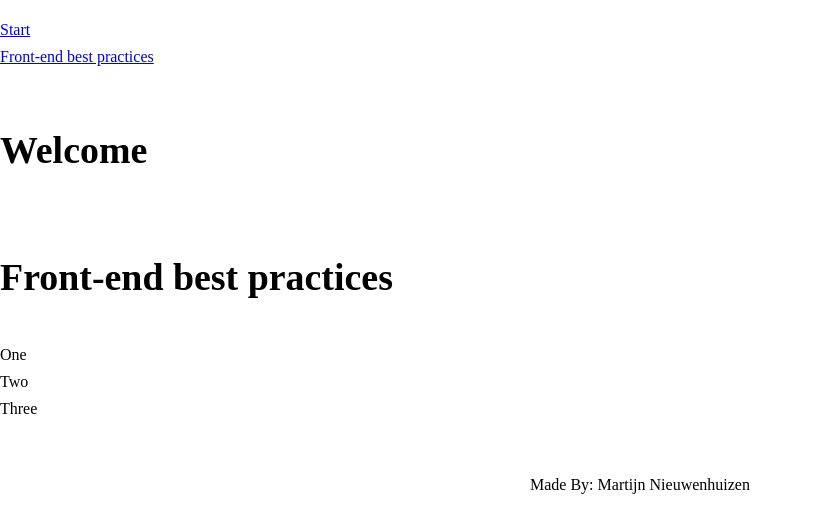
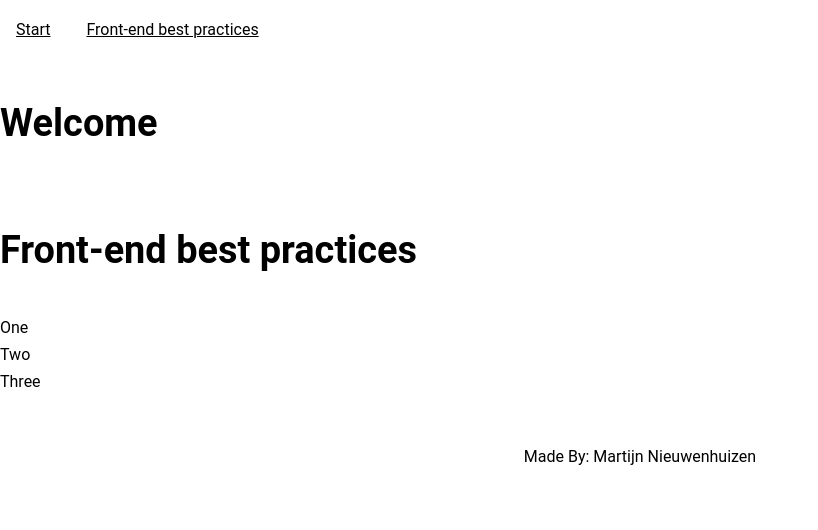
Before and after one commit to MartijnNieuwenhuizen/web-app-form-scratch, a plain HTML site: page opdracht5/index.html in a window 1280 px wide. Shown: the whole page, without its empty margins (0-818 px from the left). Drawn offline with Linux system fonts and the light colour scheme.

Commit message:
made the connections

```diff
--- a/opdracht5/src/css/style.css
+++ b/opdracht5/src/css/style.css
@@ -1,5 +1,8 @@
 /* Default */
 	/* Typography */
+* {
+	font-family: 'Roboto', sans-serif;
+}
 h1 {
 	font-size: 2.369rem;
 }
@@ -15,6 +18,9 @@ p {
 }
 a {
 	font-size: 1rem;
+	color: inherit;
+	/*text-decoration: none;
+	Add a better style than underline*/
 }
 h1, h2, h3, p, a, li {
 	line-height: 1.7;
@@ -40,10 +46,11 @@ nav ul {
 
 }
 nav ul li {
-
+	padding: 0;
+	display: inline-block;
 }
 nav ul a {
-
+	padding: .5em 1em;
 }
 
 
--- a/opdracht5/src/js/main.js
+++ b/opdracht5/src/js/main.js
@@ -1,6 +1,34 @@
 // Add the iifi
 (function() {
+	'use strict';
 
-	// Code
+	var app = {
+		init: function() {
+
+			// call the routes.init
+			routes.init();
+
+		}
+	}
+
+	var routes = {
+		init: function() {
+
+			// haschanged event listener
+			window.addEventListener('hashchange', sections.toggle ,false);
+
+		}
+	}
+
+	var sections = {
+		toggle: function(route) {
+
+			// Add the toggle function: show one / hide the others
+
+		}
+	}
+
+	// start the main app
+	app.init();
 
 })();
```
Also changed, not shown: opdracht5/main-old.js (added, +56 -0 lines).
